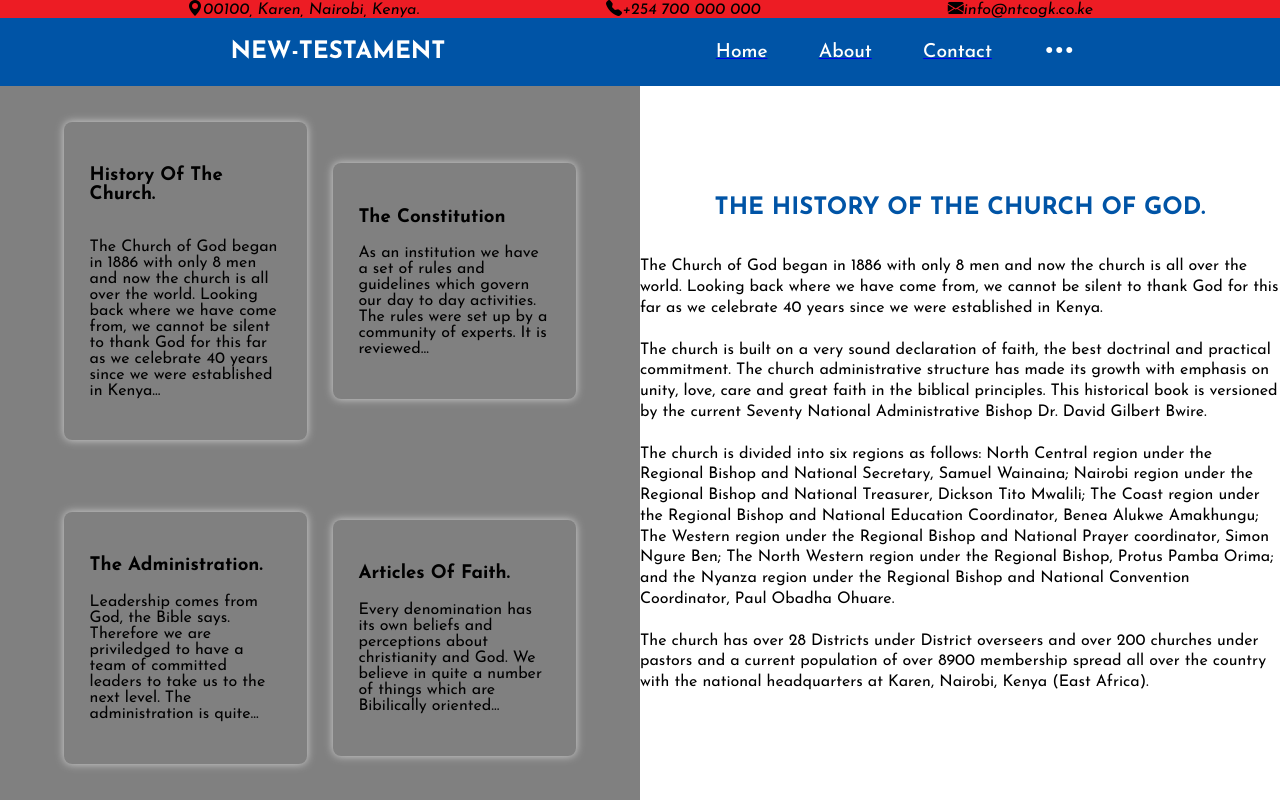
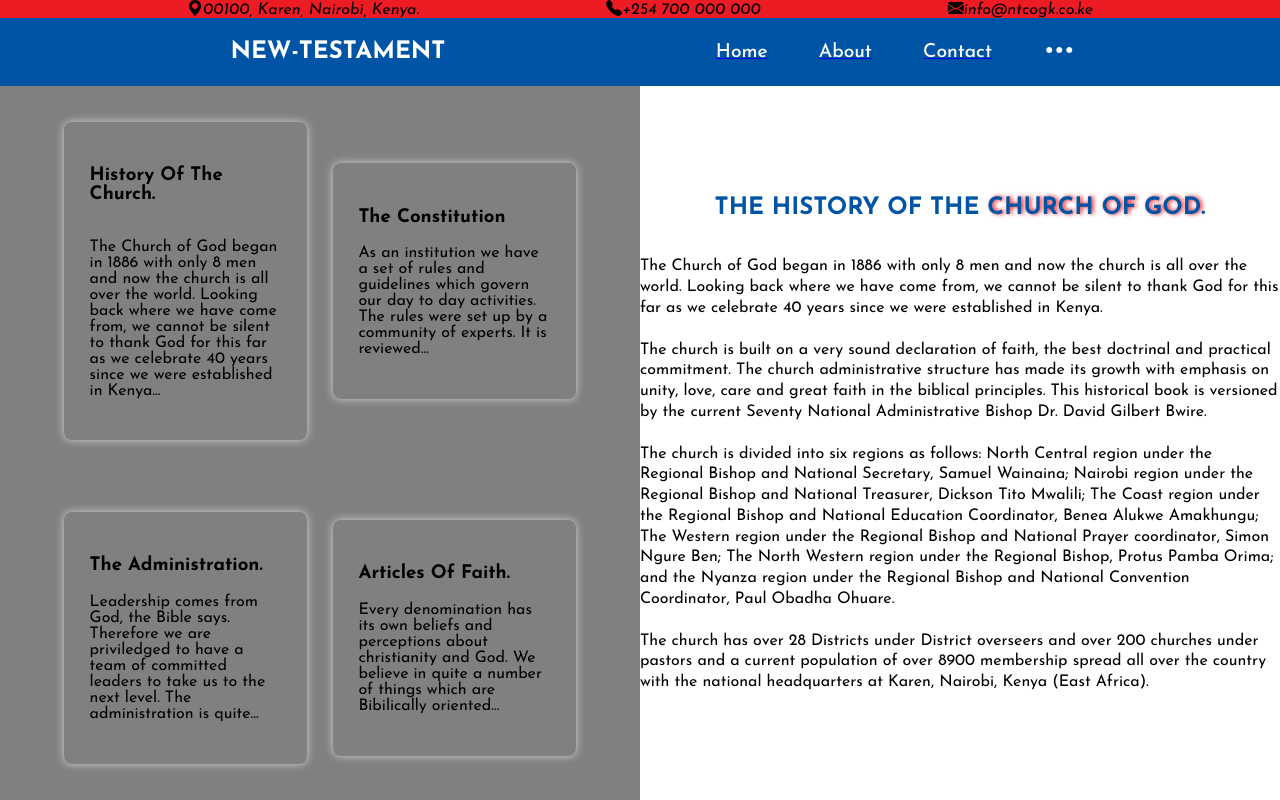
Before and after one commit to Omillo-Charles/New-Testament, a React (Vite) app in the folder new-testament/: page /ourchurch in a window 1280 px wide. Shown: the top 800 px of the page. Built offline with nearby package versions, Linux system fonts and the light colour scheme; a web font is replaced by a local one.

Commit message:
Added the Meta Keywaords for SEO

```diff
--- a/new-testament/index.html
+++ b/new-testament/index.html
@@ -2,6 +2,25 @@
 <html lang="en">
   <head>
     <meta charset="UTF-8" />
+
+    <meta name="twitter:title" content="New Testament Church Of God Kenya">
+    <meta name="twitter:description" content="Join us in worship and faith at New Testament Church Of God Kenya.">
+    <meta name="twitter:image" content="./src/assets/Logo.png">
+    <meta name="twitter:card" content="summary_large_image">
+
+    <meta property="og:title" content="New Testament Church Of God Kenya">
+    <meta property="og:description" content="A Pentecostal church in Nairobi, Kenya, focused on faith, worship, and community service.">
+    <meta property="og:image" content="./src/assets/Logo.png">
+    <meta property="og:url" content="https://example.com">
+    <meta property="og:type" content="website">
+
+    <meta name="geo.region" content="KE">
+    <meta name="geo.placename" content="Nairobi, Kenya">
+    <meta name="geo.position" content="-1.286389;36.817223">
+    <meta name="ICBM" content="-1.286389, 36.817223">
+
+    <meta name="keywords" content="New Testament Church Of God, Pentecostal Church, Christian Church Nairobi, Worship Center Kenya, Bible Study Groups, Gospel Outreach, Faith Community Kenya, Sunday Service, Youth Ministry, Christian Revival, Worship Events, Prayer Meetings,New Testament Church of Kenya,NTCK,NTCK Kenya, Christian Church Kenya,New Testament Church, Pentecostal Church Kenya, Evangelical Church Kenya, Bible-based Church Kenya, Gospel Church Kenya, Church of Jesus Christ Kenya,Church in Kenya,  Nairobi churches, Churches in Mombasa,  Churches in Kisumu,  Kenyan Christian churches,New Testament Church Nairobi, Pentecostal churches in Kenya,Bible teachings, Gospel ministry, Christian fellowship Kenya, Discipleship programs Kenya,Sunday service Kenya, Prayer ministry Kenya, Worship and praise Kenya, Bible study Kenya, Christian outreach Kenya,Youth ministry Kenya, Women ministry Kenya,Sunday worship service, Christian revival Kenya, Church prayer meetings, Worship services in Kenya,Church conferences Kenya,  Church events Kenya,  Kenyan church services schedule,  Kenyan church services schedule"/>
+
     <link rel="icon" type="image/svg+xml" href="./src/assets/Logo.png" />
     <meta name="viewport" content="width=device-width, initial-scale=1.0" />
     <title>New Testament</title>
--- a/new-testament/src/Components/About.jsx
+++ b/new-testament/src/Components/About.jsx
@@ -1,4 +1,5 @@
 import React from 'react'
+import { NavLink } from 'react-router-dom'
 import './About.css'
 
 const About = () => {
@@ -20,8 +21,12 @@ const About = () => {
       </div>
 
       <div className="more">
-        <i>Find more</i>
-        <i>Read more</i>
+        <NavLink to='/ourchurch'>
+          <i>Find more</i>
+        </NavLink>
+        <NavLink to='/ourchurch'>
+          <i>Read more</i>
+        </NavLink>
       </div>
     </div>
   )
--- a/new-testament/src/Contents/History.css
+++ b/new-testament/src/Contents/History.css
@@ -18,6 +18,9 @@ div.heading h2.history{
     color: var(--color-blue);
 }
 
+div.heading h2.history span{
+    text-shadow: 2px 0 4px var(--color-red);
+}
 div.heading p{
     line-height: 1.3;
 }
--- a/new-testament/src/Contents/History.jsx
+++ b/new-testament/src/Contents/History.jsx
@@ -5,7 +5,7 @@ const History = () => {
   return (
     <div className='history'>
       <div className="heading">
-        <h2 className='history'>THE HISTORY OF THE CHURCH OF GOD.</h2>
+        <h2 className='history'>THE HISTORY OF THE <span>CHURCH OF GOD</span>.</h2>
 
         <p>
         The Church of God began in 1886 with only 8 men and now the church is all over the world. Looking back where we have come from, we cannot be silent to thank God for this far as we celebrate 40 years since we were established in Kenya.
```
